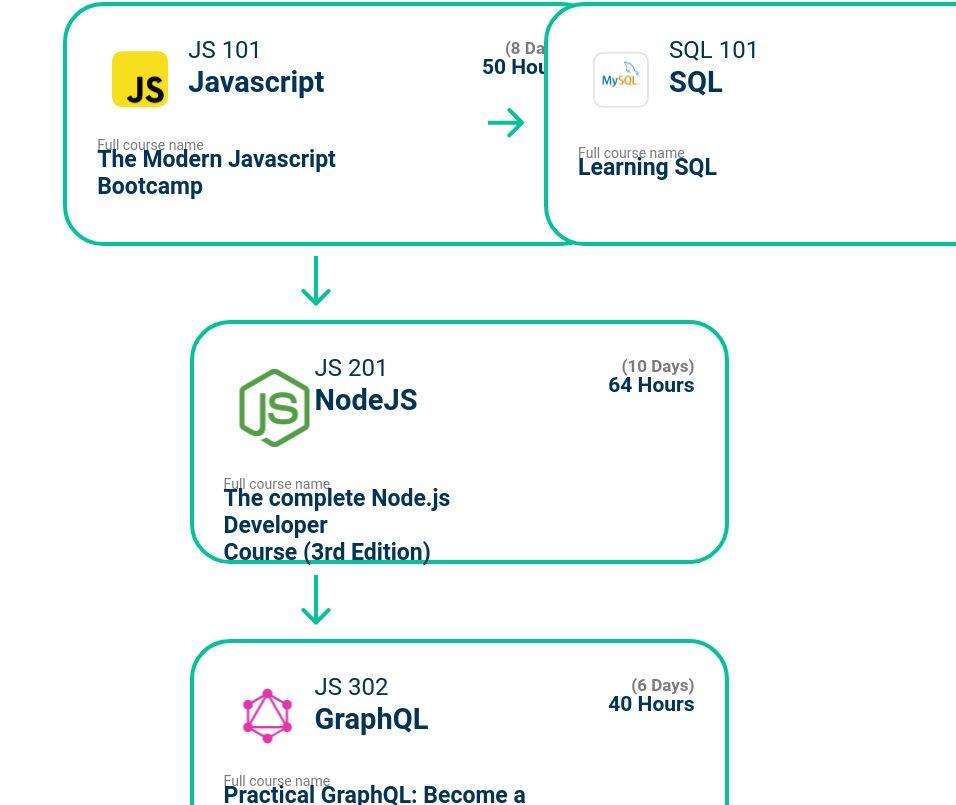
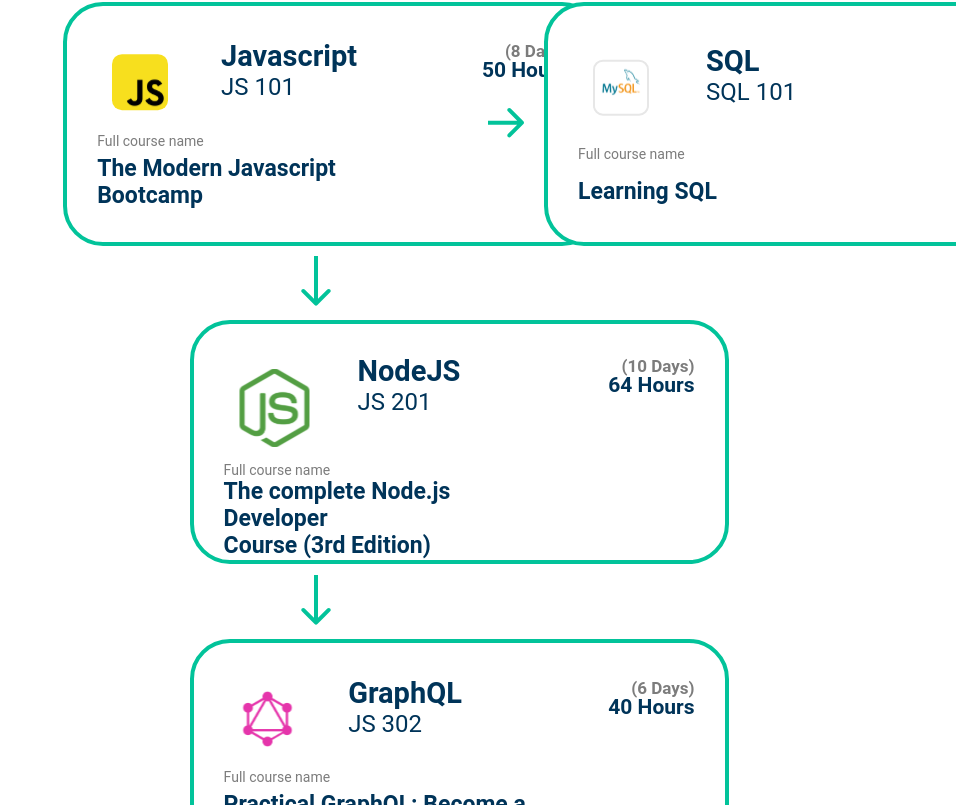
Before and after one commit to BalqesKhalid/backend-react-css-assignment, a React (Create React App) app in the folder css-app/: page / in a window 1280 px wide. Shown: the part 655-1460 px from the top of the page, without its empty margins (324-1280 px from the left). Built offline with nearby package versions, Linux system fonts and the light colour scheme.

Commit message:
Committed

```diff
--- a/css-app/src/css/green_box.css
+++ b/css-app/src/css/green_box.css
@@ -3,7 +3,6 @@
     border: 4px solid #02C39A;
     box-sizing: border-box;
     border-radius: 40px;
-    padding: 15px;
     height: 244px;
     width: 539px;
     left: 639px;
@@ -12,12 +11,30 @@
     padding: 30px;
     display: grid;
     grid-template-columns: 70% 30%;
+    align-items: center;
+}
+
+.row1column1 {
+    grid-column: 1/4;
+    grid-row: 1;
+    display: grid;
+    grid-template: 15% 45% 40%;
 }
 
 .image {
     padding-right: 2%;
     float: left;
     grid-column: 1;
+    grid-row: 1;
+}
+
+.firstrow_tiltle {
+    height: 63px;
+    width: 185px;
+    left: 76px;
+    top: 0px;
+    border-radius: nullpx;
+    grid-column: 2;
     grid-row: 1;
 }
 
@@ -29,9 +46,6 @@
     font-weight: 400;
     letter-spacing: 0em;
     display: inline;
-    float: right;
-    grid-column: 1;
-    grid-row: 1;
     font-family: Roboto;
     font-size: 29px;
     font-style: normal;
@@ -39,7 +53,6 @@
     letter-spacing: 0em;
     text-align: left;
     margin-bottom: 0%;
-    padding-left: 91px;
 }
 
 .last {
@@ -50,9 +63,6 @@
     font-weight: 400;
     letter-spacing: 0em;
     display: inline;
-    float: left;
-    grid-column: 1;
-    grid-row: 1;
     font-family: Roboto;
     font-size: 24px;
     font-style: normal;
@@ -60,7 +70,6 @@
     letter-spacing: 0em;
     text-align: left;
     margin-top: 0%;
-    padding-left: 91px;
 }
 
 .hours {
@@ -74,7 +83,7 @@
     text-align: right;
     margin-bottom: 0%;
     float: right;
-    grid-column: 2;
+    grid-column: 3;
     grid-row: 1;
 }
 
@@ -89,7 +98,7 @@
     text-align: right;
     margin-top: 0;
     float: right;
-    grid-column: 2;
+    grid-column: 3;
     grid-row: 1;
 }
 
@@ -104,7 +113,7 @@
     text-align: left;
     float: right;
     grid-column: 1;
-    grid-row: 2;
+    margin: 0px;
 }
 
 .full_course_name_part2 {
@@ -118,5 +127,5 @@
     text-align: left;
     float: right;
     grid-column: 1;
-    grid-row: 2;
+    margin: 0px;
 }
--- a/css-app/src/js/core_cources/Grapgql_script_302.jsx
+++ b/css-app/src/js/core_cources/Grapgql_script_302.jsx
@@ -8,13 +8,17 @@ class Grapgql_script_302 extends Component {
         return (
 
             <div className='green_box'>
+                <div className='row1column1'>
+                    <img className='image' src={logo} alt="graphQl logo" />
+                    <div className='firstrow_tiltle'>
+                        <p className='first'>GraphQL</p>
+                        <br />
+                        <p className='last'>JS 302</p>
+                    </div>
+                    <p className='hours'>40 Hours</p>
+                    <p className='days'>(6 Days)</p>
+                </div>
 
-                <img className='image' src={logo} alt="graphQl logo" />
-
-                <p className='first'>GraphQL</p>
-                <p className='last'>JS 302</p>
-                <p className='hours'>40 Hours</p>
-                <p className='days'>(6 Days)</p>
                 <p className='full_course_name_part1'>Full course name</p>
                 <p className='full_course_name_part2'>Practical GraphQL: Become a <br />GraphQL Ninja</p>
             </div>
--- a/css-app/src/js/core_cources/Java_script_101.jsx
+++ b/css-app/src/js/core_cources/Java_script_101.jsx
@@ -7,11 +7,17 @@ class Java_script_101 extends Component {
         return (
             <div className='green_box'>
 
-                <img className='image' src={logo} img="Java script" />
-                <p className='first'>Javascript</p>
-                <p className='last'>JS 101</p>
-                <p className='hours'>50 Hours</p>
-                <p className='days'>(8 Days)</p>
+                <div className='row1column1'>
+                    <img className='image' src={logo} img="Java script" />
+                    <div className='firstrow_tiltle'>
+                        <p className='first'>Javascript</p>
+                        <br />
+                        <p className='last'>JS 101</p>
+                    </div>
+                    <p className='hours'>50 Hours</p>
+                    <p className='days'>(8 Days)</p>
+                </div>
+
 
                 <p className='full_course_name_part1'>Full course name</p>
                 <p className='full_course_name_part2'>The Modern Javascript <br /> Bootcamp</p>
--- a/css-app/src/js/core_cources/Nodejs_script_201.jsx
+++ b/css-app/src/js/core_cources/Nodejs_script_201.jsx
@@ -7,13 +7,17 @@ class Nodejs_script_201 extends Component {
         return (
 
             <div className='green_box'>
+                <div className='row1column1'>
+                    <img className='image' src={logo} img="NodeJS logo" />
+                    <div className='firstrow_tiltle'>
+                        <p className='first'>NodeJS</p>
+                        <br />
+                        <p className='last'>JS 201</p>
+                    </div>
+                    <p className='hours'>64 Hours</p>
+                    <p className='days'>(10 Days)</p>
+                </div>
 
-                <img className='image' src={logo} img="NodeJS logo" />
-
-                <p className='first'>NodeJS</p>
-                <p className='last'>JS 201</p>
-                <p className='hours'>64 Hours</p>
-                <p className='days'>(10 Days)</p>
                 <p className='full_course_name_part1'>Full course name</p>
                 <p className='full_course_name_part2'>The complete Node.js Developer <br />Course (3rd Edition)</p>
             </div>
--- a/css-app/src/js/core_cources/Sql_script_101.jsx
+++ b/css-app/src/js/core_cources/Sql_script_101.jsx
@@ -8,12 +8,17 @@ class Sql_script_101 extends Component {
 
 
             <div className='green_box'>
+                <div className='row1column1'>
+                    <img className='image' src={logo} img="SQL Logo" />
+                    <div className='firstrow_tiltle'>
+                        <p className='first'>SQL</p>
+                        <br />
+                        <p className='last'>SQL 101</p>
+                    </div>
+                    <p className='hours'>8 Hours</p>
+                    <p className='days'>(1 Days)</p>
+                </div>
 
-                <img className='image' src={logo} img="SQL Logo" />
-                <p className='first'>SQL</p>
-                <p className='last'>SQL 101</p>
-                <p className='hours'>8 Hours</p>
-                <p className='days'>(1 Days)</p>
                 <p className='full_course_name_part1'>Full course name</p>
                 <p className='full_course_name_part2'>Learning SQL</p>
             </div>
```
